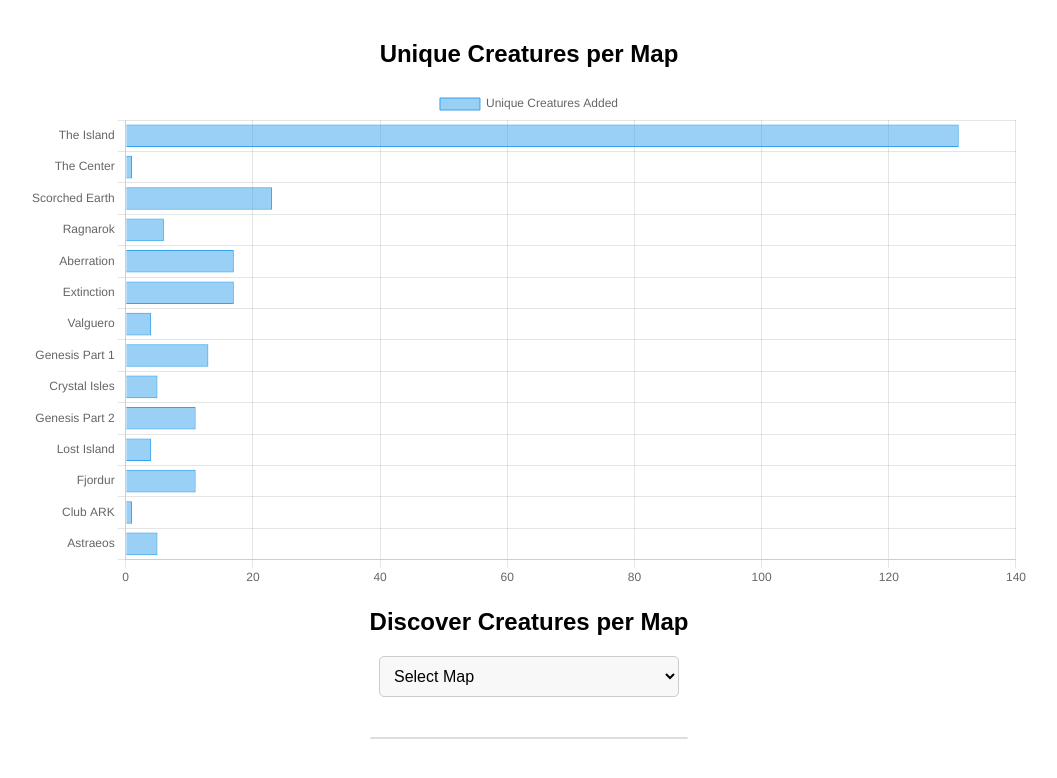
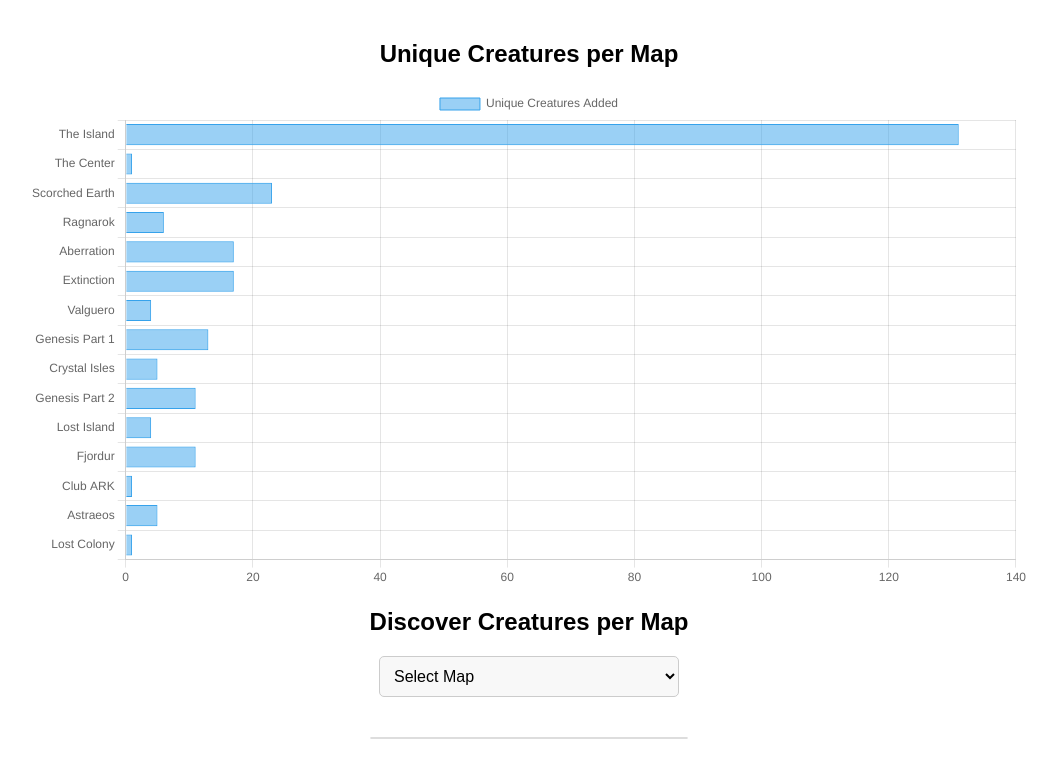
Before and after one commit to Ryano2022/ARK-PerMap, a plain HTML site: page index.html in a window 1280 px wide. Shown: the whole page, without its empty margins (111-1168 px from the left). Drawn offline with nearby package versions, Linux system fonts and the light colour scheme.

Commit message:
Added leaked Ice Fox to list.

```diff
--- a/data/creatures.json
+++ b/data/creatures.json
@@ -1050,6 +1050,11 @@
     "ascendedOnly": true
   },
   {
+    "name": "Young Ice Fox",
+    "origin": "Lost Colony",
+    "ascendedOnly": true
+  },
+  {
     "name": "Yutyrannus",
     "origin": "The Island"
   },
--- a/index.html
+++ b/index.html
@@ -35,6 +35,7 @@
         <option value="fjordur">Fjordur</option>
         <option value="clubark">Club ARK</option>
         <option value="astraeos">Astraeos</option>
+        <option value="lostcolony">Lost Colony</option>
       </select>
 
       <div id="creatureListContainer">
--- a/src/script.js
+++ b/src/script.js
@@ -114,6 +114,7 @@
     "Fjordur",
     "Club ARK",
     "Astraeos",
+    "Lost Colony",
   ];
   const values = orderedLabels.map((origin) => data.filter((creature) => creature.origin == origin).length);
 
@@ -160,6 +161,7 @@
     fjordur: "Fjordur",
     clubark: "Club ARK",
     astraeos: "Astraeos",
+    lostcolony: "Lost Colony",
   };
   const selectedOrigin = mapToOrigin[selectedMap];
 
```
